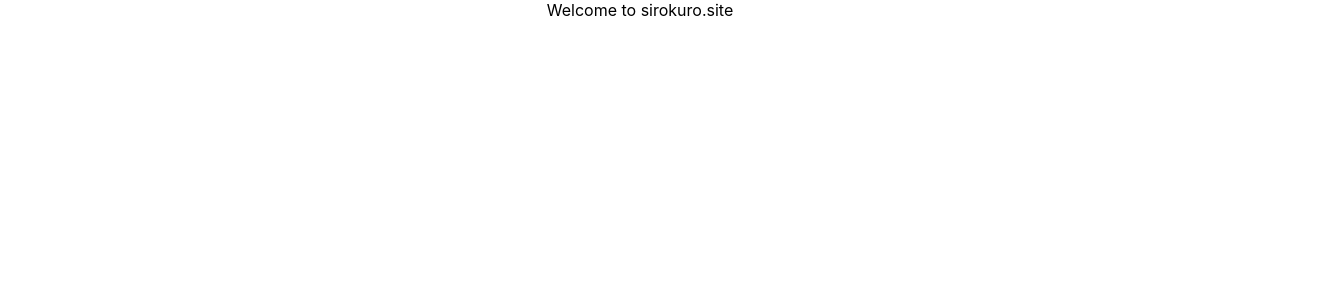
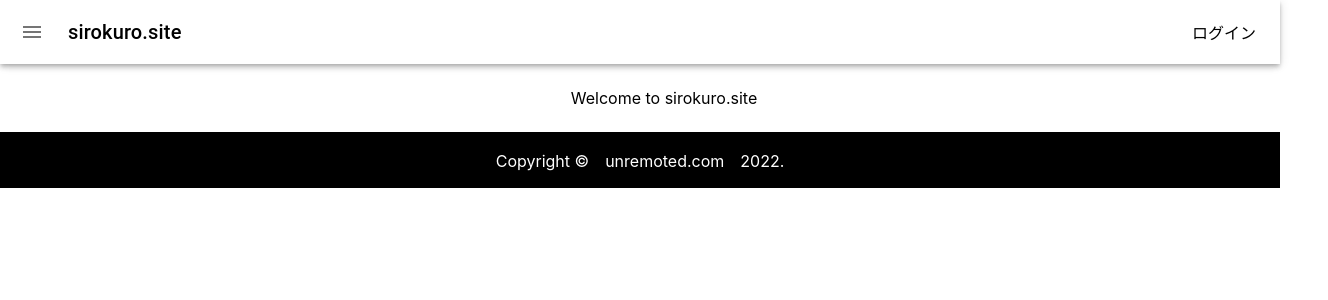
Before and after one commit to unrcom/sirokuro-dev3, a Next.js app in the folder src/: page / in a window 1280 px wide. Shown: the top 300 px of the page, 1328 px wide, since content can reach past the window. Built offline with nearby package versions, Linux system fonts and the light colour scheme.

Commit message:
Layout Added

```diff
--- /dev/null
+++ b/src/components/Layout.module.css
@@ -0,0 +1,40 @@
+.LayoutMain {
+  display: flex;
+  width: 100vw;
+  flex: 1 1 0%;
+  flex-direction: column;
+  align-items: center;
+  justify-content: center;
+}
+.Bgblack {
+  background-color: black;
+}
+.Bgblack .Text {
+  color: white;
+}
+.Bgblack .Text:hover {
+  color: black;
+}
+.Title {
+  color: black;
+  cursor: pointer;
+}
+.Footer {
+  display: flex;
+  height: 3rem;
+  width: 100%;
+  align-items: center;
+  justify-content: center;
+  border-top-width: 1px;
+}
+/* "flex h-12 w-full items-center justify-center border-t" */
+.Copy {
+  display: flex;
+  align-items: center;
+  color: white;
+}
+/* "flex items-center" */
+.TextWhite {
+  color: white;
+  text-align: center;
+}
--- a/src/pages/index.tsx
+++ b/src/pages/index.tsx
@@ -1,19 +1,12 @@
 import type { NextPage } from "next";
 import Head from "next/head";
+import { Layout } from "../components/Layout";
 
 const Home: NextPage = () => {
   return (
-    <div>
-      <Head>
-        <title>sirokuro.site</title>
-        <meta name="description" content="Generated by create next app" />
-        <link rel="icon" href="/favicon.ico" />
-      </Head>
-
-      <main>
-        <div className="text-center">Welcome to sirokuro.site</div>
-      </main>
-    </div>
+    <Layout title="sirokuro.site">
+      <div className="text-center">Welcome to sirokuro.site</div>
+    </Layout>
   );
 };
 
```
